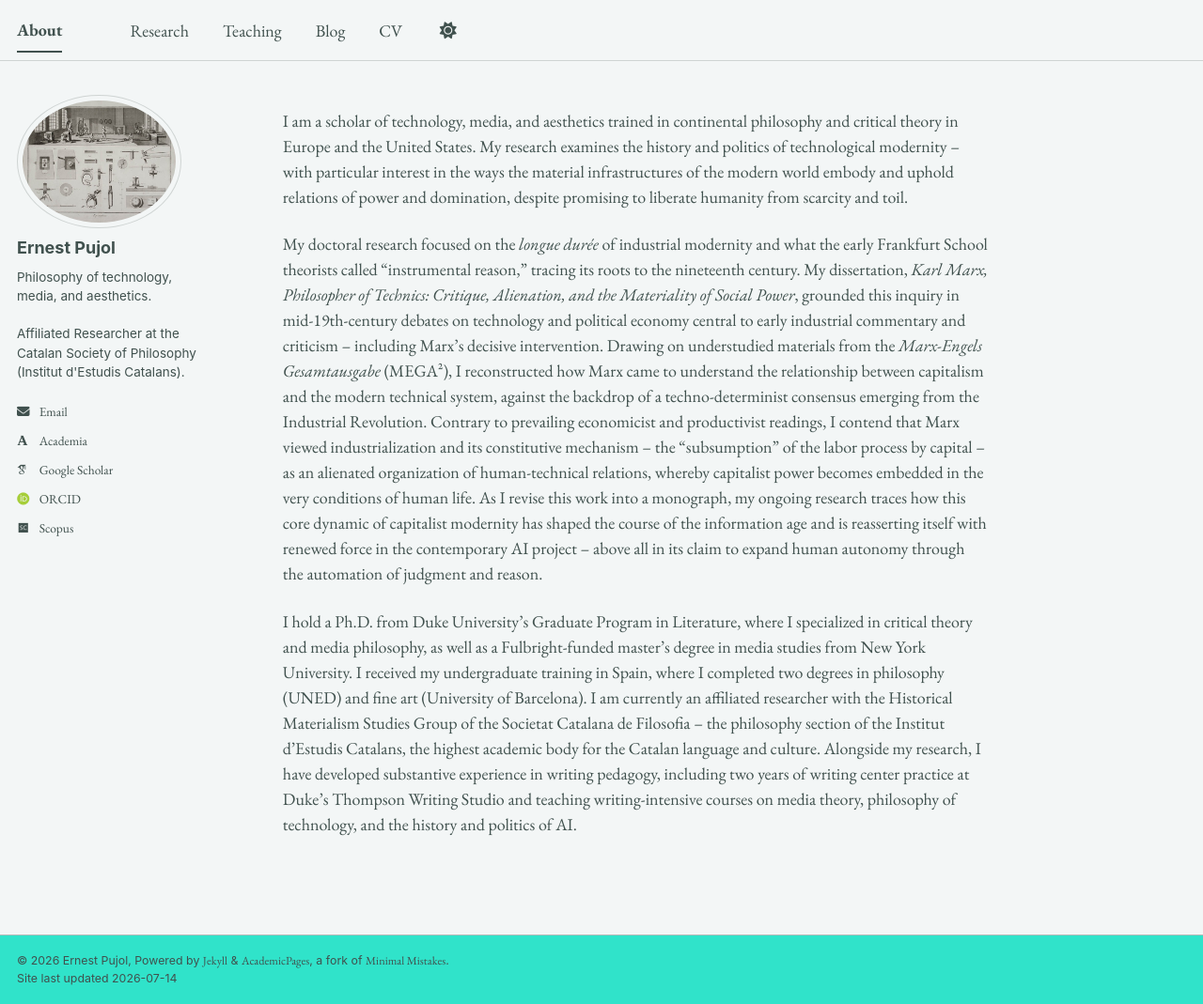
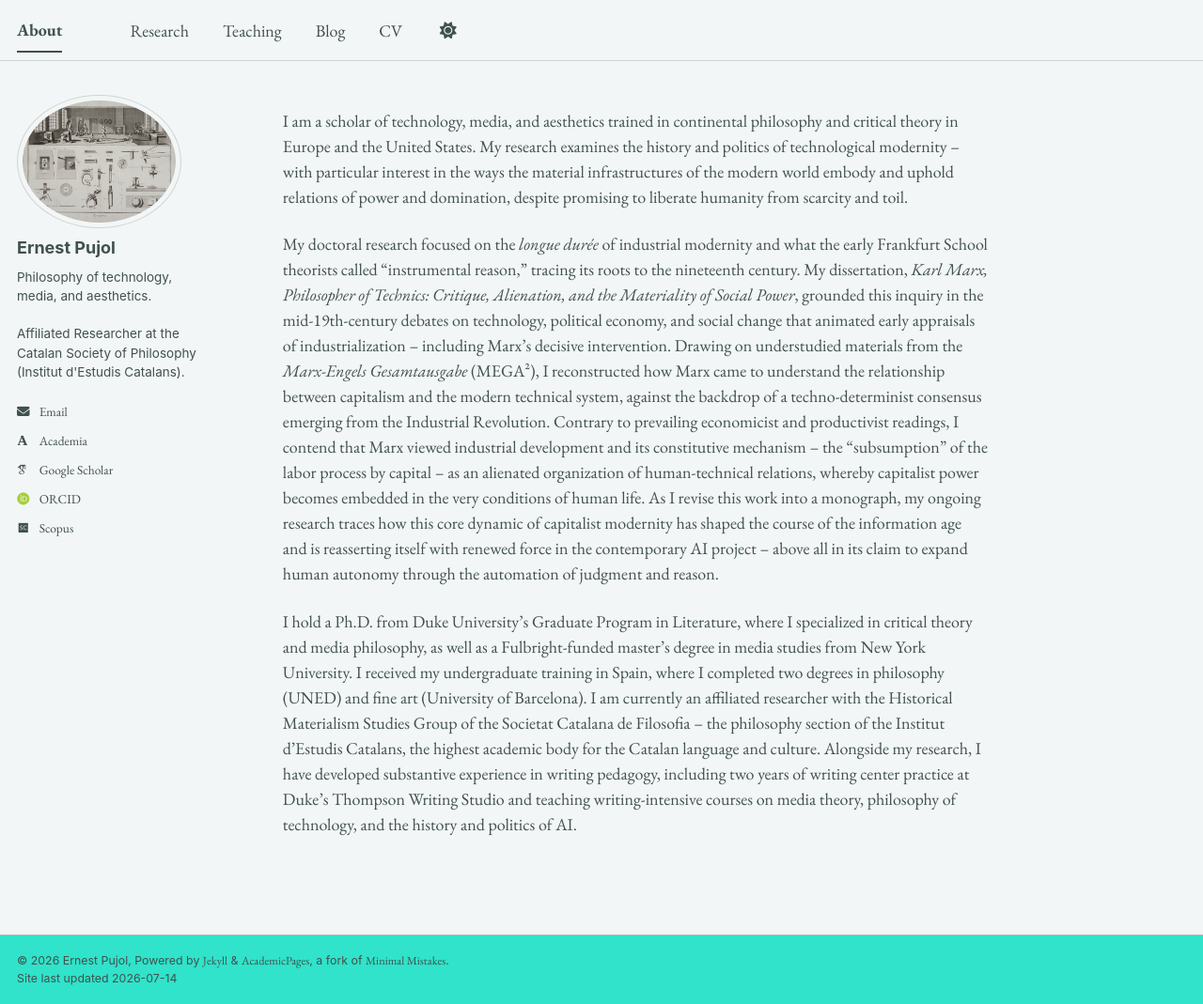
Before and after one commit to epujol90/epujol90.github.io, a Jekyll site: the page built from _pages/about.md, in a window 1280 px wide and 1069 px high. Shown: the whole window at 94% size. Built offline with Jekyll 4.4.1, drawn with Linux system fonts in a browser that asks for light colours; some web fonts are replaced; a script bundle is joined from its source files by our own code; library files that are not in the unit come from our copies.

Commit message:
Update about.md

```diff
--- a/_pages/about.md
+++ b/_pages/about.md
@@ -8,6 +8,6 @@ redirect_from:
 ---
 I am a scholar of technology, media, and aesthetics trained in continental philosophy and critical theory in Europe and the United States. My research examines the history and politics of technological modernity -- with particular interest in the ways the material infrastructures of the modern world embody and uphold relations of power and domination, despite promising to liberate humanity from scarcity and toil.
 
-My doctoral research focused on the _longue durée_ of industrial modernity and what the early Frankfurt School theorists called “instrumental reason,” tracing its roots to the nineteenth century. My dissertation, _Karl Marx, Philosopher of Technics: Critique, Alienation, and the Materiality of Social Power_, grounded this inquiry in mid-19th-century debates on technology and political economy central to early industrial commentary and criticism -- including Marx's decisive intervention. Drawing on understudied materials from the _Marx-Engels Gesamtausgabe_ (MEGA²), I reconstructed how Marx came to understand the relationship between capitalism and the modern technical system, against the backdrop of a techno-determinist consensus emerging from the Industrial Revolution. Contrary to prevailing economicist and productivist readings, I contend that Marx viewed industrialization and its constitutive mechanism -- the “subsumption” of the labor process by capital -- as an alienated organization of human-technical relations, whereby capitalist power becomes embedded in the very conditions of human life. As I revise this work into a monograph, my ongoing research traces how this core dynamic of capitalist modernity has shaped the course of the information age and is reasserting itself with renewed force in the contemporary AI project -- above all in its claim to expand human autonomy through the automation of judgment and reason.
+My doctoral research focused on the _longue durée_ of industrial modernity and what the early Frankfurt School theorists called “instrumental reason,” tracing its roots to the nineteenth century. My dissertation, _Karl Marx, Philosopher of Technics: Critique, Alienation, and the Materiality of Social Power_, grounded this inquiry in the mid-19th-century debates on technology, political economy, and social change that animated early appraisals of industrialization -- including Marx's decisive intervention. Drawing on understudied materials from the _Marx-Engels Gesamtausgabe_ (MEGA²), I reconstructed how Marx came to understand the relationship between capitalism and the modern technical system, against the backdrop of a techno-determinist consensus emerging from the Industrial Revolution. Contrary to prevailing economicist and productivist readings, I contend that Marx viewed industrial development and its constitutive mechanism -- the “subsumption” of the labor process by capital -- as an alienated organization of human-technical relations, whereby capitalist power becomes embedded in the very conditions of human life. As I revise this work into a monograph, my ongoing research traces how this core dynamic of capitalist modernity has shaped the course of the information age and is reasserting itself with renewed force in the contemporary AI project -- above all in its claim to expand human autonomy through the automation of judgment and reason.
 
 I hold a Ph.D. from Duke University’s Graduate Program in Literature, where I specialized in critical theory and media philosophy, as well as a Fulbright-funded master’s degree in media studies from New York University. I received my undergraduate training in Spain, where I completed two degrees in philosophy (UNED) and fine art (University of Barcelona). I am currently an affiliated researcher with the Historical Materialism Studies Group of the Societat Catalana de Filosofia -- the philosophy section of the Institut d’Estudis Catalans, the highest academic body for the Catalan language and culture. Alongside my research, I have developed substantive experience in writing pedagogy, including two years of writing center practice at Duke’s Thompson Writing Studio and teaching writing-intensive courses on media theory, philosophy of technology, and the history and politics of AI.
```
